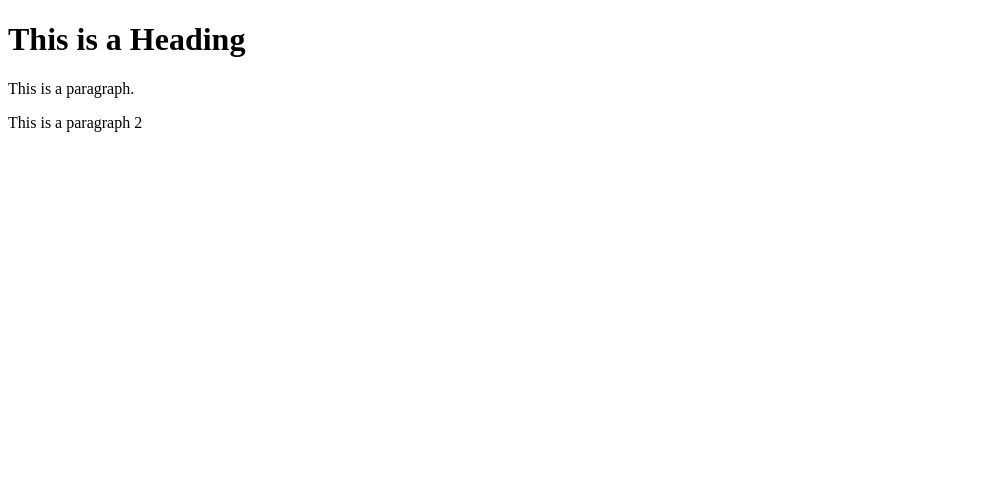
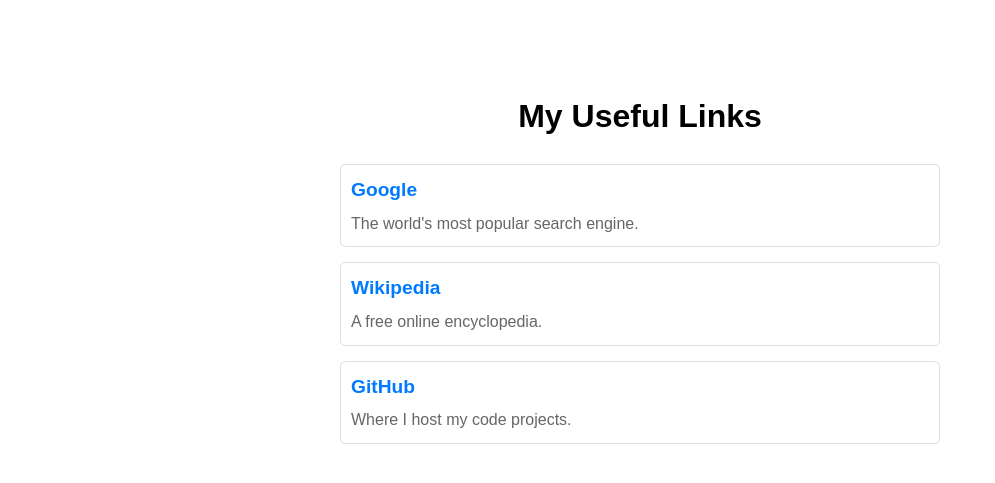
Before and after one commit to heroyowi/TUS, a plain HTML site: page index.html in a window 1280 px wide. Shown: the whole page, without its empty margins (0-995 px from the left). Drawn offline with Linux system fonts and the light colour scheme.

Commit message:
Revamp index.html with links and styles
Updated the HTML structure to include a title and styled links.

```diff
--- a/index.html
+++ b/index.html
@@ -3,16 +3,35 @@
 <head>
     <meta charset="UTF-8">
     <meta name="viewport" content="width=device-width, initial-scale=1.0">
-    <title>Document Title</title>
-    <!-- You can link CSS files here -->
-    <!-- <link rel="stylesheet" href="style.css"> -->
+    <title>My Links</title>
+    <style>
+        body { font-family: sans-serif; max-width: 600px; margin: 50px auto; padding: 20px; line-height: 1.6; }
+        h1 { text-align: center; }
+        ul { list-style: none; padding: 0; }
+        li { margin-bottom: 15px; border: 1px solid #ddd; padding: 10px; border-radius: 5px; }
+        a { text-decoration: none; color: #007bff; font-weight: bold; font-size: 1.2rem; }
+        a:hover { text-decoration: underline; }
+        p { margin: 5px 0 0; color: #666; }
+    </style>
 </head>
 <body>
-    <!-- Visible content goes here -->
-    <h1>This is a Heading</h1>
-    <p>This is a paragraph.</p>
-    <p>This is a paragraph 2</p>
-    <!-- You can link JavaScript files here -->
-    <!-- <script src="script.js"></script> -->
+
+    <h1>My Useful Links</h1>
+
+    <ul>
+        <li>
+            <a href="https://www.google.com" target="_blank">Google</a>
+            <p>The world's most popular search engine.</p>
+        </li>
+        <li>
+            <a href="https://www.wikipedia.org" target="_blank">Wikipedia</a>
+            <p>A free online encyclopedia.</p>
+        </li>
+        <li>
+            <a href="https://github.com" target="_blank">GitHub</a>
+            <p>Where I host my code projects.</p>
+        </li>
+    </ul>
+
 </body>
 </html>
```
